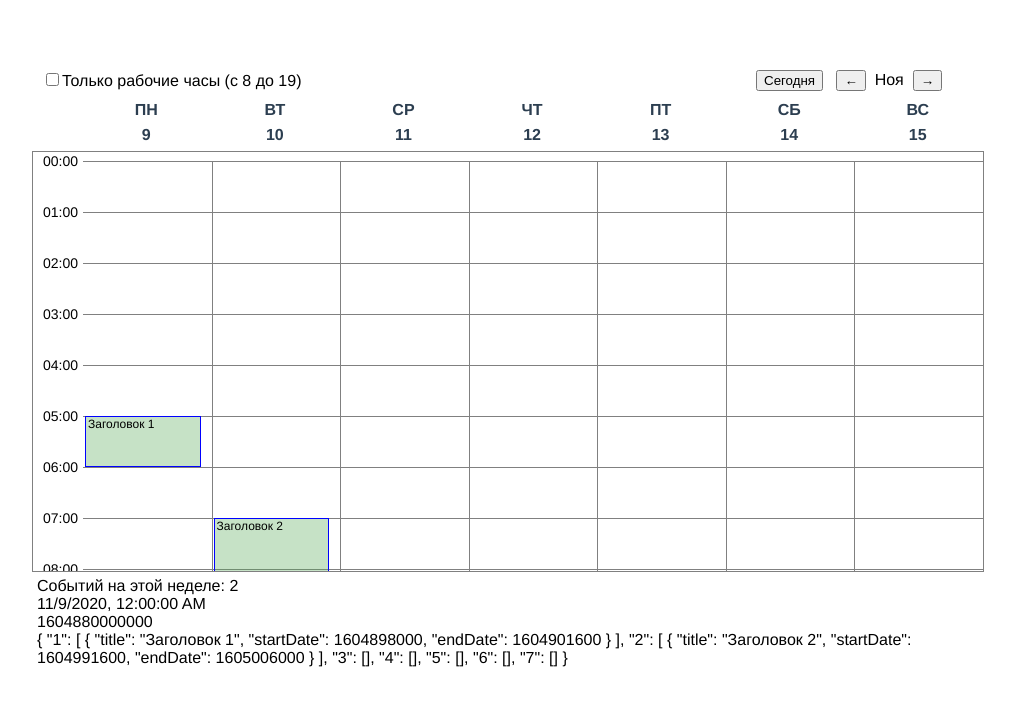
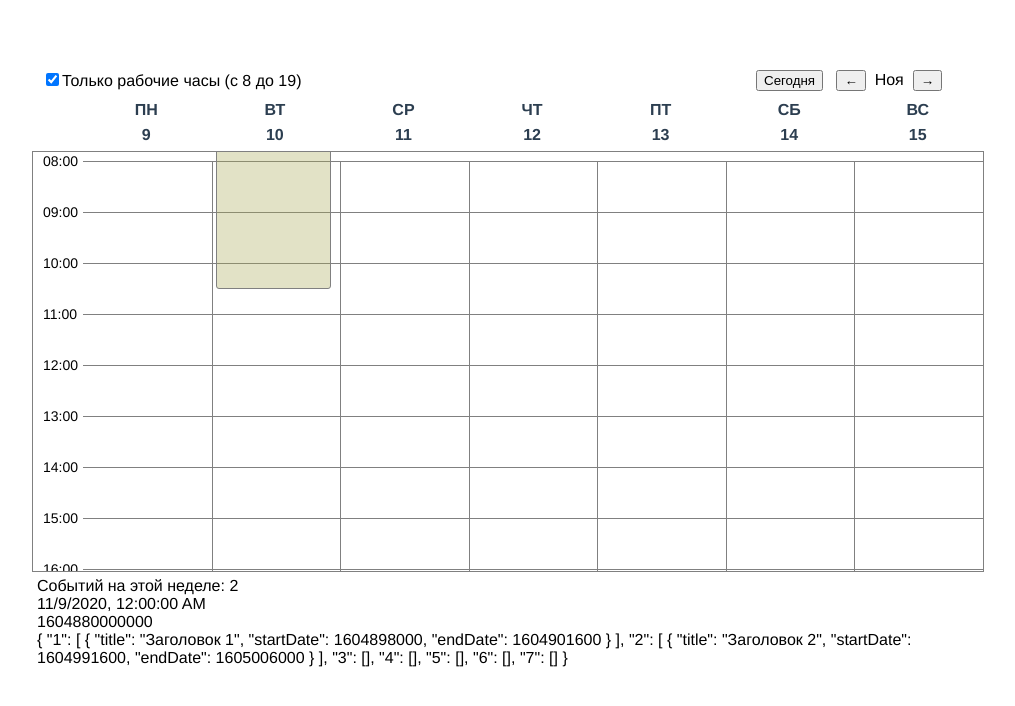
Before and after one commit to makkoveevs/mymapa-test, a Vue app: page / in a window 1280 px wide. Shown: the top 706 px of the page, without its empty margins (158-1173 px from the left). Built offline with nearby package versions, Linux system fonts and the light colour scheme.

Commit message:
Изменение цветов. Устранен баг с первым днём месяца - понедельником. Добавлено управление draggable - вычисление смещения (без установки значений в данных евента)

```diff
--- a/src/components/Calendar/EventComponent.vue
+++ b/src/components/Calendar/EventComponent.vue
@@ -1,5 +1,11 @@
 <template>
-  <div class="event-component-root" :style="`height:${eventsComponentHeight}px;`">{{ eventdata.title }}</div>
+  <div
+    @dragstart="startDragHandler($event, evtdata)"
+    class="event-component-root"
+    :style="`height:${eventsComponentHeight}px;`"
+  >
+    {{ evtdata.title }}
+  </div>
 </template>
 
 <script>
@@ -7,12 +13,20 @@ import DateUtils from '@/common/DateUtils';
 
 export default {
   name: 'EventComponent',
-  props: ['eventdata'],
+  props: ['evtdata'],
+  methods: {
+    startDragHandler(event, evt) {
+      event.dataTransfer.dropEffect = 'move';
+      event.dataTransfer.effectAllowed = 'move';
+      event.dataTransfer.setData('evt', JSON.stringify(evt));
+      event.dataTransfer.setData('offsety', `${event.offsetY}`);
+    },
+  },
   computed: {
     eventsComponentHeight() {
       const hour_item_height = 51;
       return (
-        ((this.$props.eventdata.endDate - this.$props.eventdata.startDate) * 1000 * hour_item_height) /
+        ((this.$props.evtdata.endDate - this.$props.evtdata.startDate) * 1000 * hour_item_height) /
         DateUtils.hourTSPeriod
       );
     },
@@ -24,10 +38,11 @@ export default {
 .event-component-root {
   position: relative;
   width: 90%;
-  border: 1px solid blue;
+  border: 1px solid grey;
+  border-radius: 3px;
   box-sizing: border-box;
   font-size: 12px;
-  background-color: hsla(120, 34%, 49%, 0.329);
+  background-color: hsla(60, 34%, 49%, 0.329);
   padding-left: 2px;
 }
 </style>
--- a/src/components/Calendar/index.vue
+++ b/src/components/Calendar/index.vue
@@ -25,14 +25,24 @@
             <span v-if="hour_item < 10">0</span>{{ hour_item }}:00
           </div>
         </div>
-        <div class="events_container" :style="`height:${eventsContainerHeight}px;`">
+        <div
+          class="events_container"
+          :style="`height:${eventsContainerHeight}px;`"
+          @drop="dropHandler($event)"
+          @dragend.prevent="dragEndHandler"
+          @dragenter.prevent="prepareDropDay = day_item.number"
+          @dragover.prevent=""
+          :class="{ prepare_drop: prepareDropDay == day_item.number }"
+        >
           <event-component
             class="event_item"
             v-for="(evt, i) in eventsByDays[day_item.number]"
             :key="i"
-            :eventdata="evt"
+            :evtdata="evt"
             :style="`top:${getEventTopPosition(evt.startDate, day_item.number)}px;`"
-          />
+            draggable="true"
+          ></event-component>
+          <!-- @dragstart.prevent="$event.dataTransfer.setData('text/plain', 'test')" -->
         </div>
       </div>
     </div>
@@ -59,14 +69,38 @@ export default {
     this.hour_item_height = 51;
 
     return {
-      only_work_hours: false,
+      only_work_hours: true,
       data: [],
       weekCounter: 0,
       monday: DateUtils.getMondayTS(),
       eventsByDays: {},
+      prepareDropDay: 0,
     };
   },
   methods: {
+    dragEndHandler() {
+      this.prepareDropDay = 0;
+    },
+    dropHandler(event) {
+      // const evtStr = event.dataTransfer.getData('evt');
+      const offsetYstart = event.dataTransfer.getData('offsety');
+      console.log('offsetYstart', offsetYstart);
+
+      // console.log('drop', event.dataTransfer.getData('evt'));
+      const dropDay = this.prepareDropDay;
+      this.prepareDropDay = 0;
+      const offsetY = event.offsetY - offsetYstart;
+      if (offsetY < 0) return;
+      console.log('offsetY', offsetY);
+      let hours = 24;
+      if (this.only_work_hours) hours = this.work_hours.end - this.work_hours.start + 1;
+
+      const tsPeriod = 60 * 60 * hours;
+      const deltaTS = Math.sign(offsetY) * ((Math.abs(offsetY) * tsPeriod) / this.eventsContainerHeight);
+
+      console.log(dropDay, deltaTS);
+    },
+
     setToday() {
       this.monday = DateUtils.getMondayTS();
     },
@@ -103,17 +137,6 @@ export default {
       const px0 = (px1 * (ts2 - ts1) + px2 * (ts0 - ts1)) / (ts2 - ts1);
       return px0;
     },
-    // convertEventTopPositionToTS(startDate, dayNum) {
-    //   const startOfDayCoef = this.only_work_hours ? 60 * 60 * this.work_hours.start : 0;
-    //   const endOfDayCoef = this.only_work_hours ? 60 * 60 * this.work_hours.start : 0;
-    //   const ts0 = startDate;
-    //   const ts1 = startOfDayCoef + (DateUtils.dayTSPeriod * (dayNum - 1) + this.monday / 1) / 1000;
-    //   const ts2 = (DateUtils.dayTSPeriod * dayNum + this.monday / 1) / 1000 - endOfDayCoef;
-    //   const px1 = 0;
-    //   const px2 = this.eventsContainerHeight;
-    //   const px0 = (px1 * (ts2 - ts1) + px2 * (ts0 - ts1)) / (ts2 - ts1);
-    //   return px0;
-    // },
   },
   watch: {
     monday() {
@@ -130,7 +153,6 @@ export default {
         : DateUtils.createDefaultHoursList;
     },
     currentMonth() {
-      // TODO: баг - результат на 1 меньше, когда 1 число месяца это понедельник
       return this.monday.getMonth();
     },
     nextModnayTS() {
@@ -238,7 +260,7 @@ export default {
 }
 .event_item {
   position: absolute;
-  left: 2px;
+  left: 4px;
 }
 
 .footer_section {
@@ -246,4 +268,8 @@ export default {
   width: 100%;
   padding: 5px 5px 5px 5px;
 }
+
+.prepare_drop {
+  background-color: hsla(120, 34%, 49%, 0.229);
+}
 </style>
```
